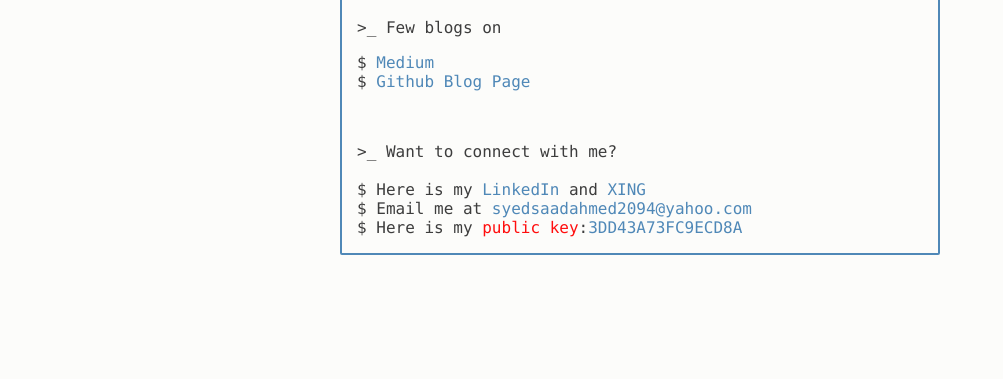
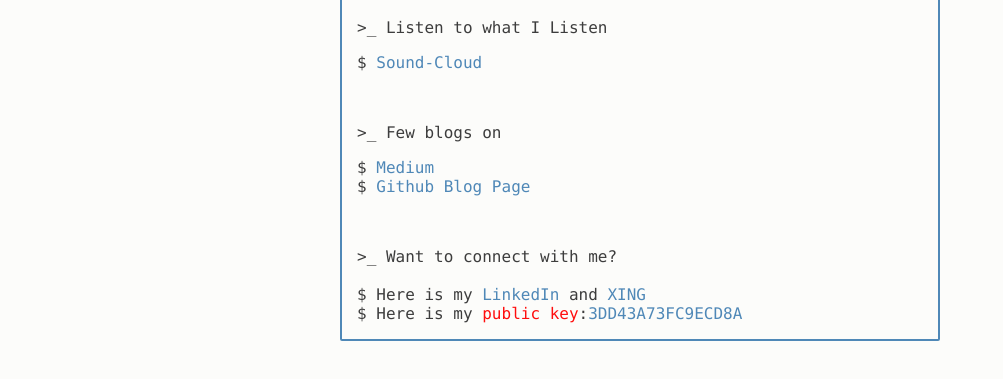
Before and after one commit to syedsaadahmed/syedsaadahmed.com, a plain HTML site: page index.html in a window 1280 px wide. Shown: the part 365-744 px from the top of the page, without its empty margins (0-1003 px from the left). Drawn offline with Linux system fonts and the light colour scheme.

Commit message:
Update index.html

```diff
--- a/index.html
+++ b/index.html
@@ -34,14 +34,23 @@
 <p> >_ Thank you to <a href="https://stackoverflow.com/users/6422740/syed-saad-ahmed" target="_blank">stackoverflow</a> for keeping me motivated!</p>
 <br>
 <p> >_ A Computer Systems Engineer up here with a little experience and a dream to become a future Full Stack Guru.</p>
+
+<br>
+<p> >_ Listen to what I Listen <br>
+<p> $ <a href="https://soundcloud.com/syed-saad-ahmed-ahmed?ref=clipboard&p=a&c=1" target="_blank">Sound-Cloud</a>
+</p>
+
+
 <br>
 <p> >_ Few blogs on <br>
 <p> $ <a href="https://medium.com/@syedsaadahmed2094.sa" target="_blank">Medium</a> <br> $ <a href="https://syedsaadahmed.github.io/" target="_blank">Github Blog Page</a></p>
 </p>
 <br>
+
+
 <p>>_ Want to connect with me? <br><br>
 $ Here is my <a href="https://www.linkedin.com/in/syed-saad-ahmed-460256100/?originalSubdomain=pk" target="_blank">LinkedIn</a> and <a href="https://www.xing.com/profile/SyedSaad_Ahmed2/cv" target="_blank">XING</a>  <br>
-$ Email me at <a href="mailto:syedsaadahmed2094@yahoo.com">syedsaadahmed2094@yahoo.com</a><br>
+<!--$ Email me at <a href="mailto:syedsaadahmed2094@yahoo.com">syedsaadahmed2094@yahoo.com</a><br>-->
 $ Here is my <font color="red">public key</font>:<a href="https://keybase.io/syedsaadahmed20" target="_blank">3DD43A73FC9ECD8A</a>
 </p>
 </div>
```
